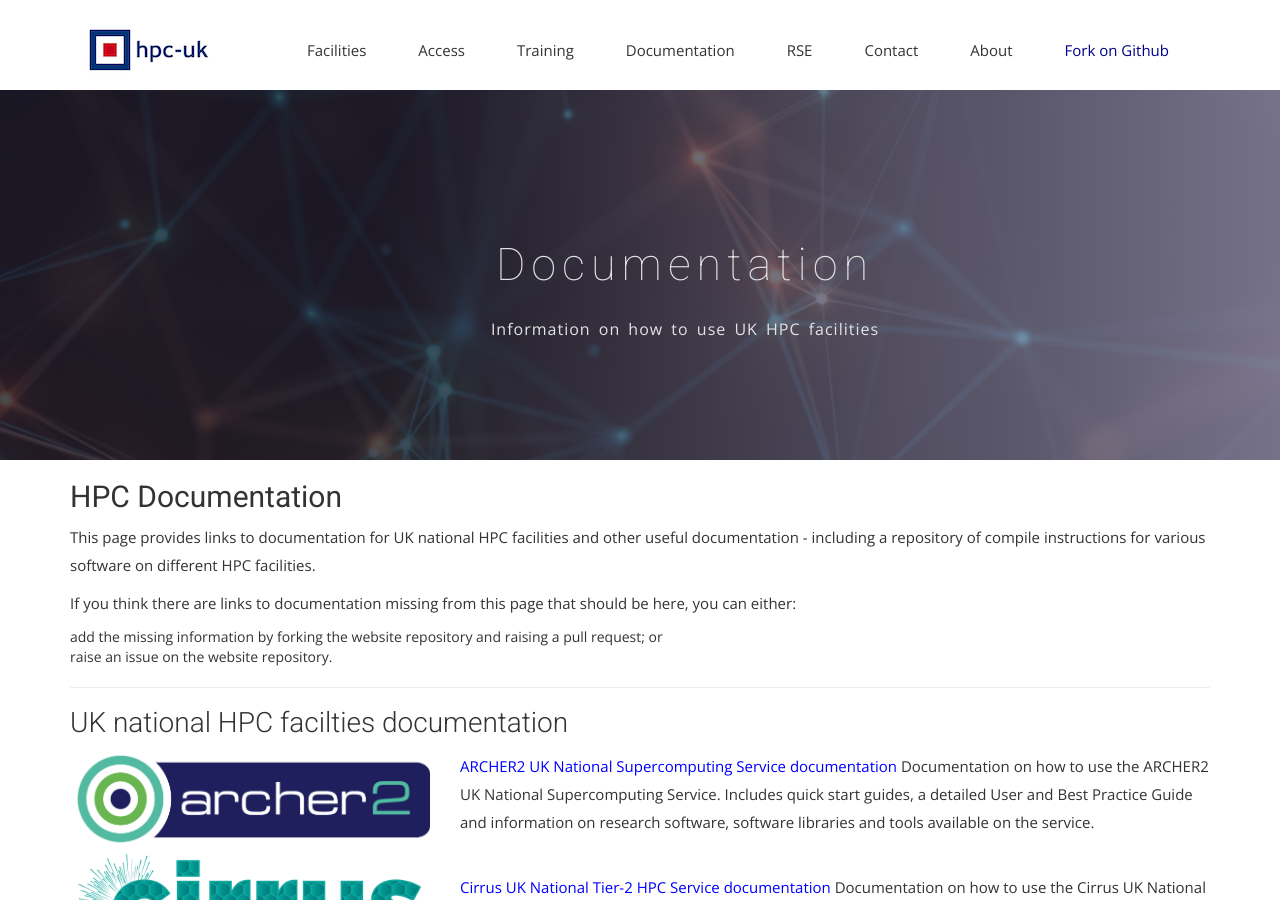
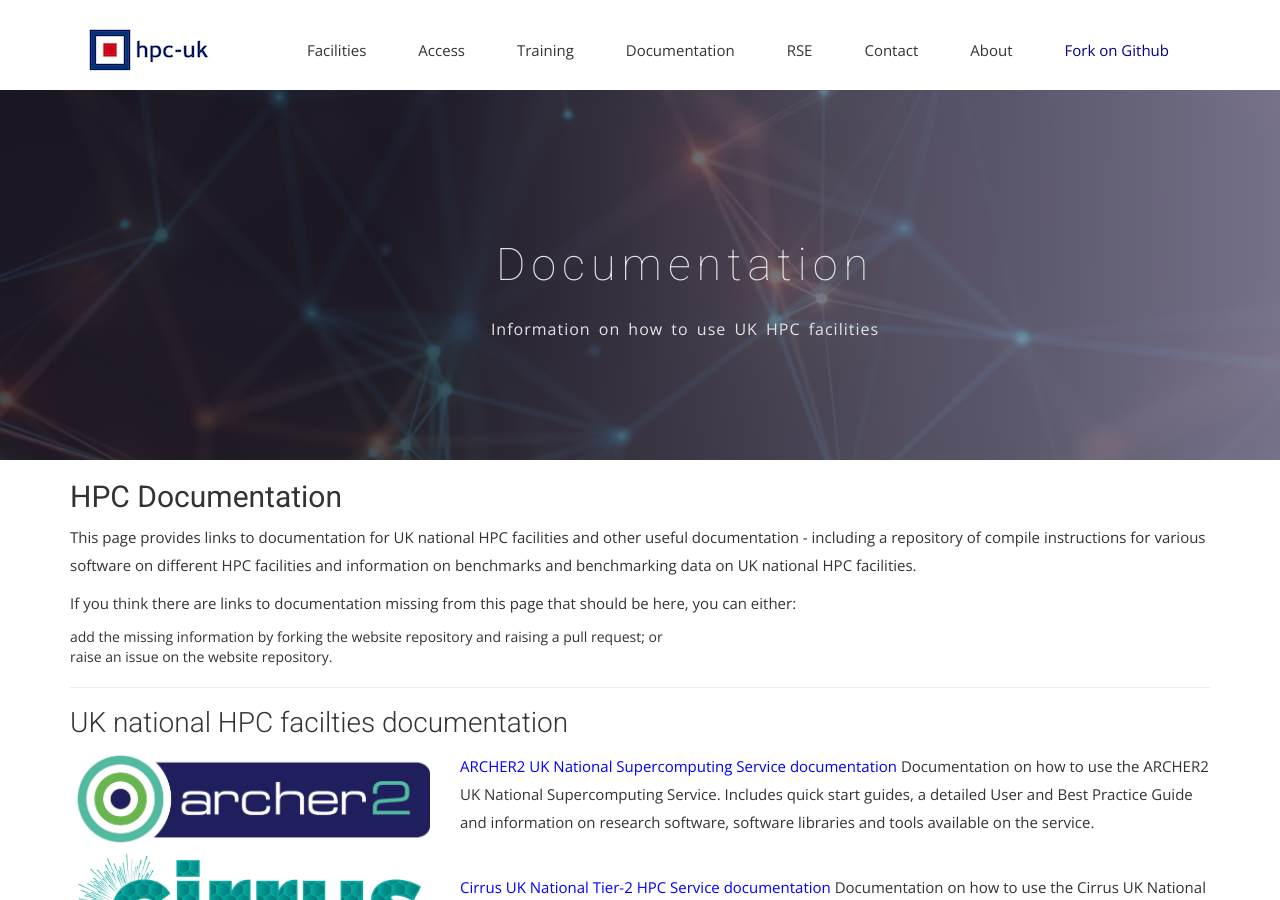
Before and after one commit to hpc-uk/hpcuk-website, a Jekyll site: the page built from docs/index.md, in a window 1280 px wide and 900 px high. Built offline with Jekyll 4.4.1, drawn with Linux system fonts in a browser that asks for light colours; nearby versions of some CDN libraries; some web fonts are replaced.

Commit message:
Updates text to include benchmarks

```diff
--- a/docs/index.md
+++ b/docs/index.md
@@ -8,7 +8,8 @@
 
 This page provides links to documentation for UK national HPC facilities
 and other useful documentation - including a repository of compile instructions
-for various software on different HPC facilities.
+for various software on different HPC facilities and information on benchmarks
+and benchmarking data on UK national HPC facilities.
 
 If you think there are links to documentation missing from this page that should
 be here, you can either:
```
